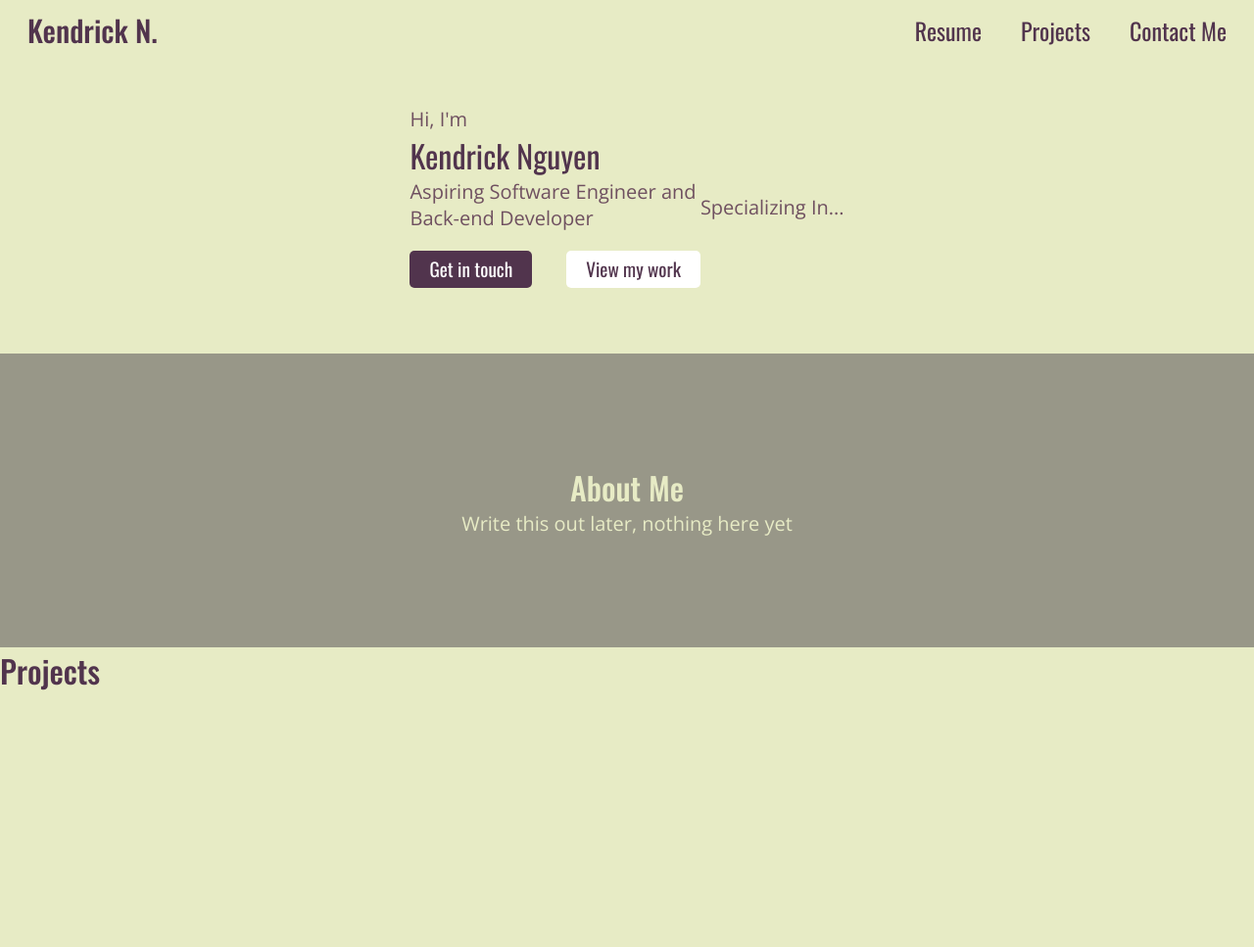
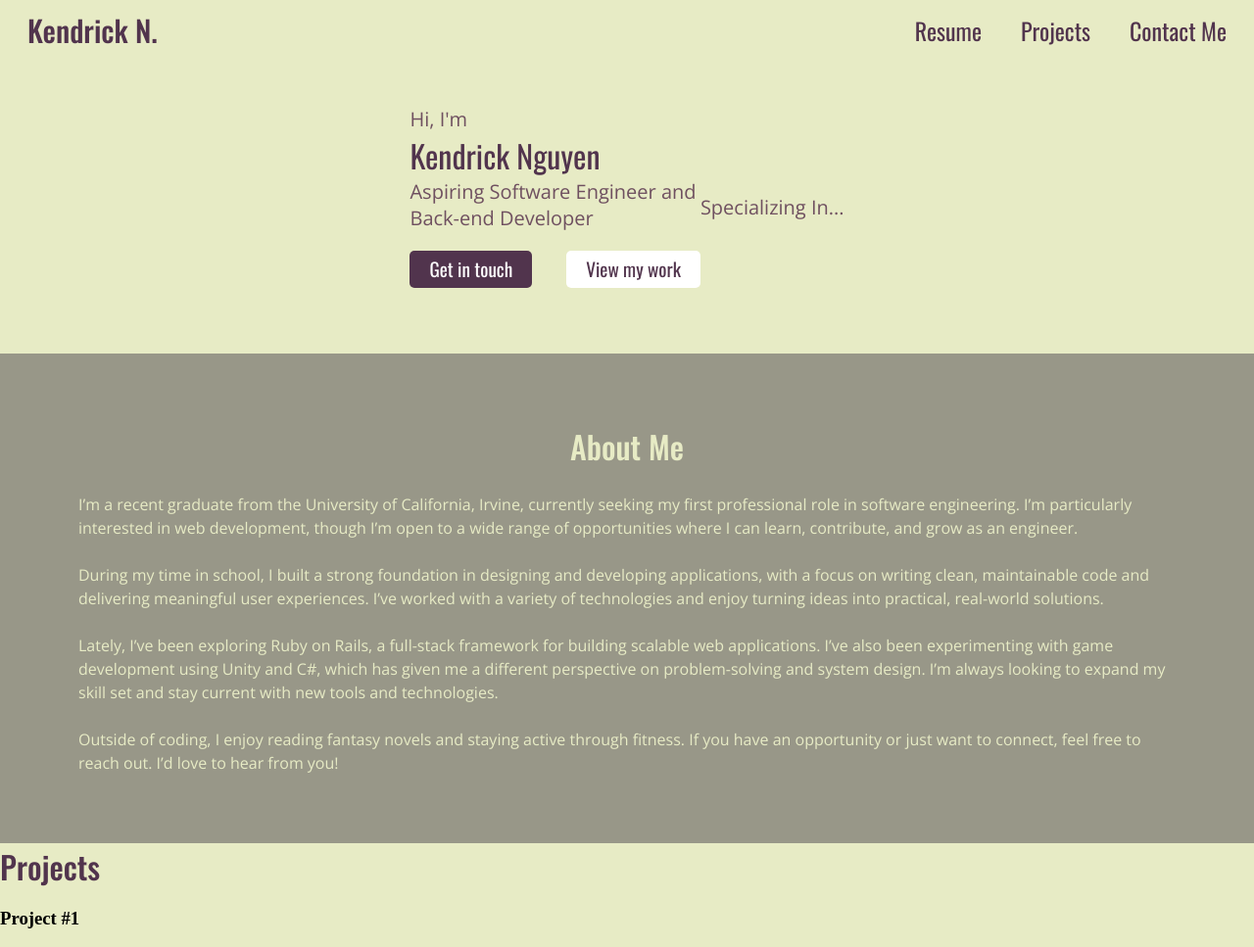
Before and after one commit to KendrickNguyen76/portfolio-website, a Jekyll site: the page built from index.html, in a window 1280 px wide. Shown: the whole page at 98% size. Built offline with Jekyll 4.4.1, drawn with Linux system fonts in a browser that asks for light colours; before the commit the page ends 900 px from its top, so only the background shows below that.

Commit message:
Added About Me, and formatted it

```diff
--- a/assets/css/homepage.css
+++ b/assets/css/homepage.css
@@ -52,7 +52,7 @@
   flex-direction: column;
   justify-content: center;
   align-items: center;
-  height: 300px;
+  height: 500px;
   background-color: #989788;
 }
 
@@ -62,4 +62,7 @@
 
 #about_me p {
   color: #e7ebc5;
+  font-size: 1rem;
+  margin: 1.5rem 5rem 0rem;
+  line-height: 1.5;
 }
--- a/index.html
+++ b/index.html
@@ -21,10 +21,33 @@ title: Home
 <div id="about_me">
   <h2>About Me</h2>
   <p>
-    Write this out later, nothing here yet
+    I’m a recent graduate from the University of California, Irvine, currently seeking my first
+    professional role in software engineering. I’m particularly interested in web development, though I’m
+    open to a wide range of opportunities where I can learn, contribute, and grow as an engineer.
+  </p>
+
+  <p>
+    During my time in school, I built a strong foundation in designing and developing applications, with a
+    focus on writing clean, maintainable code and delivering meaningful user experiences. I’ve worked with
+    a variety of technologies and enjoy turning ideas into practical, real-world solutions.
+  </p>
+
+  <p>
+    Lately, I’ve been exploring Ruby on Rails, a full-stack framework for building scalable web applications.
+    I’ve also been experimenting with game development using Unity and C#, which has given me a different
+    perspective on problem-solving and system design. I’m always looking to expand my skill set and stay
+    current with new tools and technologies.
+  </p>
+
+  <p>
+    Outside of coding, I enjoy reading fantasy novels and staying active through fitness.
+    If you have an opportunity or just want to connect, feel free to reach out. I’d love to hear from you!
   </p>
 </div>
 
 <div id="project_preview">
   <h2>Projects</h2>
+  <div class="project_card">
+    <h3>Project #1</h3>
+  </div>
 </div>
```
